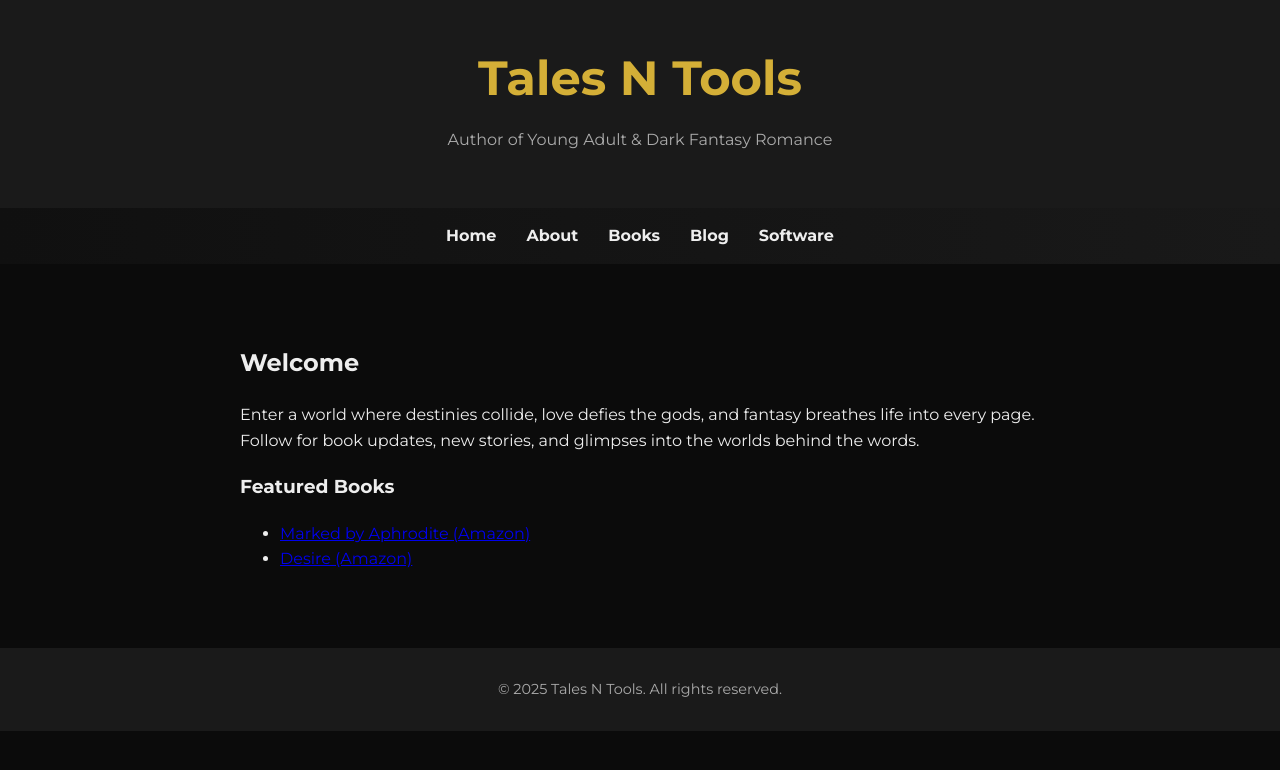
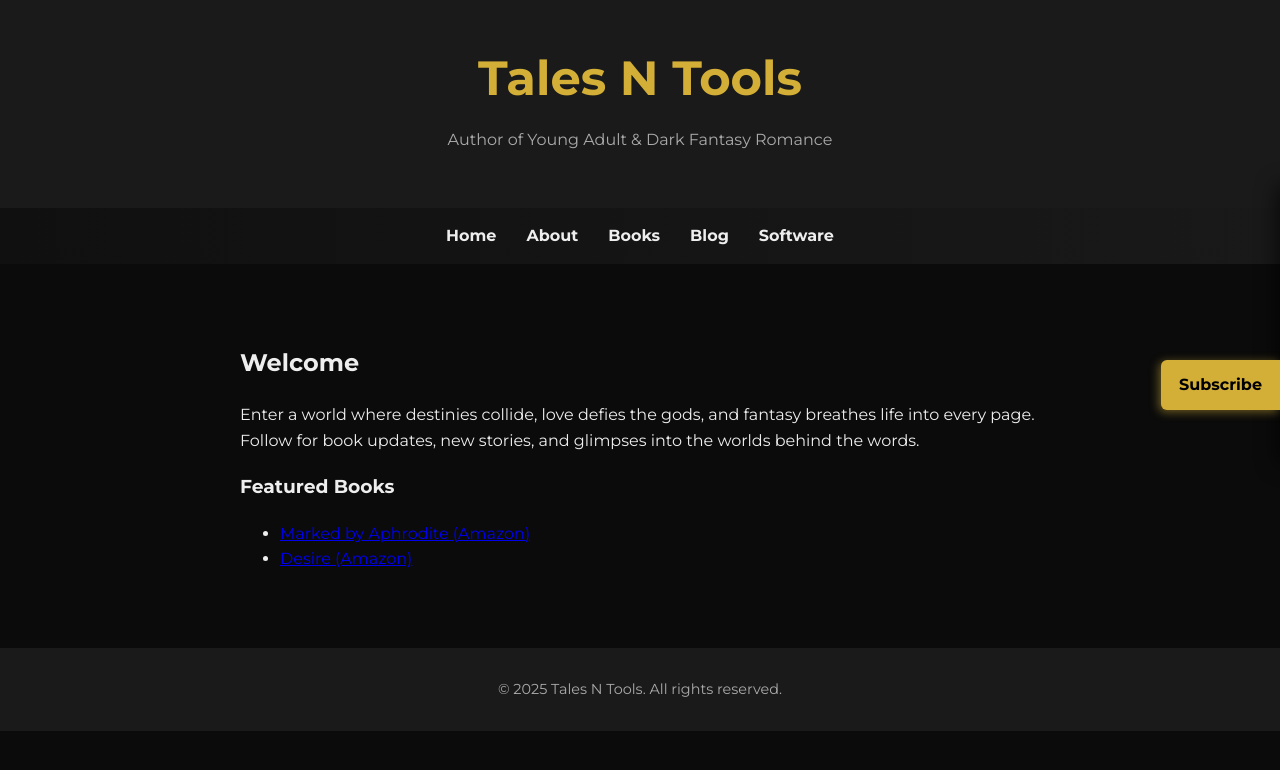
Before and after one commit to TalesNTools/TalesNTools, a Jekyll site: the page built from index.md, in a window 1280 px wide. Shown: the top 770 px of the page. Built offline with Jekyll 4.4.1, drawn with Linux system fonts in a browser that asks for light colours.

Commit message:
Updates to include subscribe button

```diff
--- /dev/null
+++ b/_includes/subscribe.html
@@ -0,0 +1,37 @@
+<div id="subscribe-toggle">Subscribe</div>
+
+<div id="subscribe-panel">
+  <div id="subscribe-close">
+    <button aria-label="Close newsletter panel">&times;</button>
+  </div>
+  <h3>Get Updates</h3>
+  <p style="font-size: 0.9em;">Join the newsletter for book releases and myth-inspired content.</p>
+  <form id="subscribe-form" action="https://YOUR-USERNAME.usX.list-manage.com/subscribe/post?u=XXXXX&amp;id=YYYYY" method="post" target="_blank" novalidate>
+    <input type="email" name="EMAIL" placeholder="Your email address" required>
+    <input type="submit" value="Subscribe">
+  </form>
+</div>
+
+<script>
+  const toggle = document.getElementById('subscribe-toggle');
+  const panel = document.getElementById('subscribe-panel');
+  const form = document.getElementById('subscribe-form');
+  const closeBtn = document.querySelector('#subscribe-close button');
+
+  toggle.addEventListener('click', () => {
+    panel.classList.toggle('open');
+    toggle.classList.toggle('hidden');
+  });
+
+  closeBtn.addEventListener('click', () => {
+    panel.classList.remove('open');
+    toggle.classList.remove('hidden');
+  });
+
+  form.addEventListener('submit', () => {
+    setTimeout(() => {
+      panel.classList.remove('open');
+      toggle.classList.remove('hidden');
+    }, 1500);
+  });
+</script>
--- a/_layouts/default.html
+++ b/_layouts/default.html
@@ -7,6 +7,8 @@
   <link href="https://fonts.googleapis.com/css2?family=Montserrat:wght@400;700&display=swap" rel="stylesheet">
   <link rel="stylesheet" href="/assets/css/style.css">
 </head>
+<link rel="stylesheet" href="/assets/css/subscribe.css">
+{% include subscribe.html %}
 <body>
   {% include header.html %}
   <main>
--- /dev/null
+++ b/assets/css/subscribe.css
@@ -0,0 +1,110 @@
+#subscribe-toggle {
+  position: fixed;
+  right: 0;
+  top: 40%;
+  background: #d4af37;
+  color: #000;
+  padding: 12px 18px;
+  font-weight: bold;
+  border-radius: 6px 0 0 6px;
+  cursor: pointer;
+  z-index: 1000;
+  box-shadow: -2px 2px 10px rgba(212, 175, 55, 0.5);
+  transition: opacity 0.4s ease;
+}
+
+#subscribe-toggle.hidden {
+  opacity: 0;
+  pointer-events: none;
+}
+
+#subscribe-panel {
+  position: fixed;
+  background: linear-gradient(to bottom right, #1a1a1a, #0e0e0e);
+  color: #eee;
+  padding: 20px;
+  width: 300px;
+  max-width: 90vw;
+  box-shadow: -4px 4px 20px rgba(0, 0, 0, 0.6);
+  z-index: 999;
+  transition: transform 0.4s ease;
+  overflow-y: auto;
+  top: 20%;
+  right: 0;
+  transform: translateX(100%);
+  border-radius: 8px 0 0 8px;
+  backdrop-filter: blur(8px);
+}
+
+#subscribe-panel.open {
+  transform: translateX(0%);
+}
+
+#subscribe-panel h3 {
+  color: #d4af37;
+  margin-top: 0;
+}
+
+#subscribe-close {
+  text-align: right;
+  margin-bottom: 10px;
+}
+
+#subscribe-close button {
+  background: none;
+  border: none;
+  color: #aaa;
+  font-size: 1.2em;
+  font-weight: bold;
+  cursor: pointer;
+}
+
+#subscribe-panel input[type="email"] {
+  width: 100%;
+  padding: 10px;
+  margin: 10px 0;
+  border: none;
+  border-radius: 4px;
+  font-size: 1em;
+  background: #111;
+  color: #fff;
+}
+
+#subscribe-panel input[type="submit"] {
+  width: 100%;
+  background: linear-gradient(145deg, #f0d75a, #c0981f);
+  color: #000;
+  padding: 10px;
+  border: none;
+  font-weight: bold;
+  border-radius: 4px;
+  cursor: pointer;
+  font-size: 1em;
+  box-shadow: 0 2px 5px rgba(0, 0, 0, 0.3);
+}
+
+@media (max-width: 768px) {
+  #subscribe-toggle {
+    top: unset;
+    bottom: 20px;
+    right: 20px;
+    border-radius: 50%;
+    padding: 12px 15px;
+    font-size: 0.9em;
+  }
+
+  #subscribe-panel {
+    top: unset;
+    bottom: 0;
+    right: 0;
+    left: 0;
+    margin: auto;
+    width: 95%;
+    border-radius: 12px 12px 0 0;
+    transform: translateY(100%);
+  }
+
+  #subscribe-panel.open {
+    transform: translateY(0%);
+  }
+}
```
